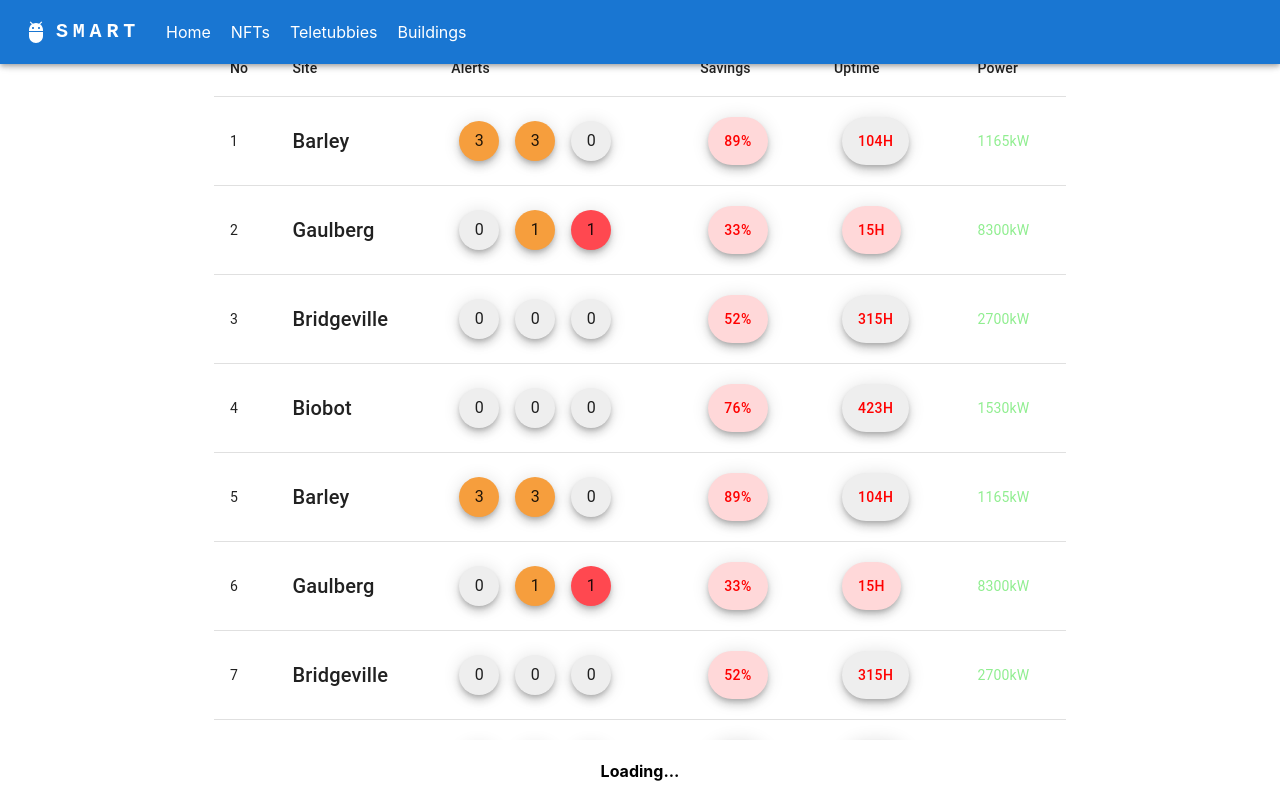
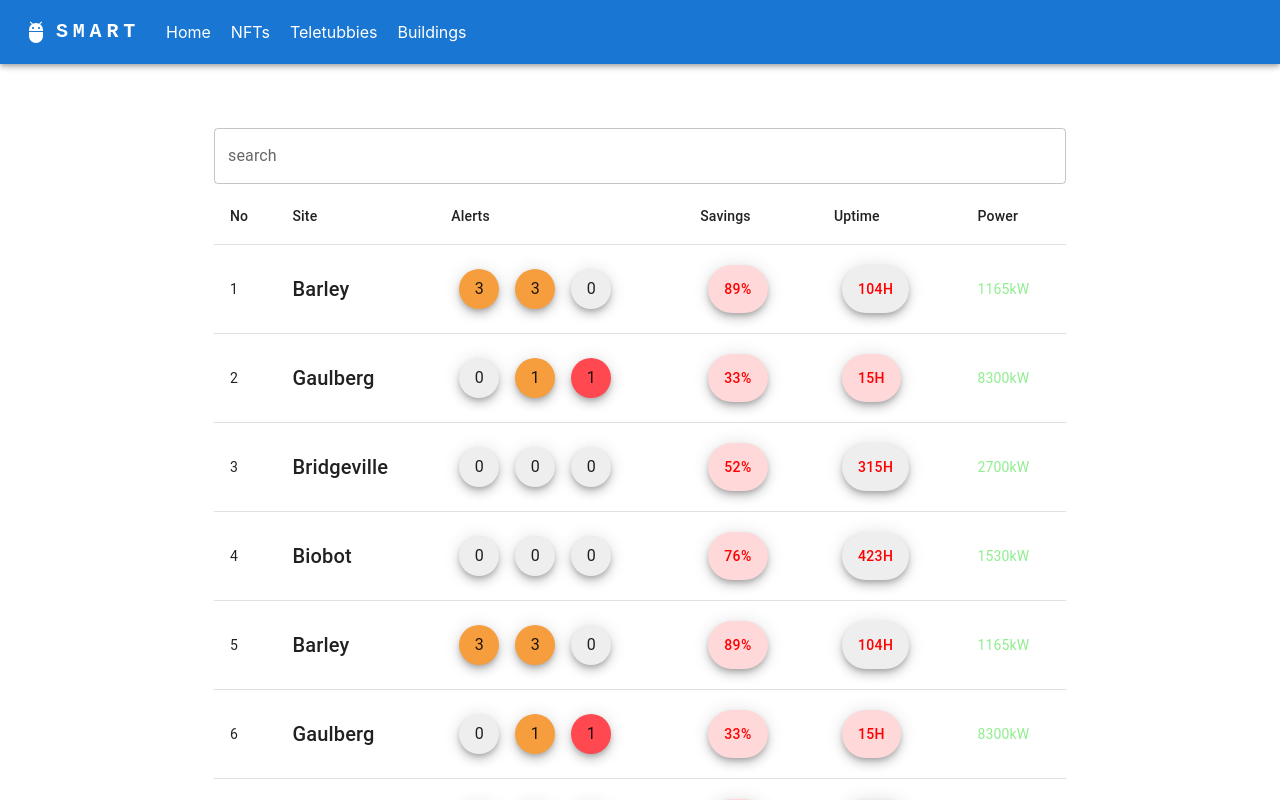
Before and after one commit to goldapple911/Smart, a React (Create React App) app: page /buildings in a window 1280 px wide. Shown: the top 800 px of the page. Built offline with nearby package versions, Linux system fonts and the light colour scheme; the HTML template or start-up script is replaced by a standard one.

Commit message:
resolved: conflicts & added: scroll

```diff
--- a/src/pages/Buildings/index.js
+++ b/src/pages/Buildings/index.js
@@ -1,5 +1,5 @@
 /*eslint-disable*/
-import React, { useEffect, useState } from 'react';
+import React, { useEffect, useState, useMemo } from 'react';
 
 import { getCurrentBuildingsData } from 'api';
 
@@ -7,10 +7,9 @@ import {
   Table,
   TableBody,
   TableCell,
-  TableContainer,
+  TextField,
   TableHead,
   TableRow,
-  Paper,
   Container,
 } from '@mui/material';
 
@@ -20,6 +19,7 @@ import InfiniteScroll from 'react-infinite-scroll-component';
 const Buildings = () => {
   const [buildingData, setBuildingData] = useState([]);
   const [buildings, setBuildings] = useState([]);
+  const [search, setSearch] = useState();
 
   const getCurrentBuildings = async () => {
     const result = await getCurrentBuildingsData();
@@ -46,18 +46,36 @@ const Buildings = () => {
   }, [buildingData]);
 
   const handleNext = () => {
-    getBuildings(buildings.length, buildings.length + 20);
+    getBuildings(buildings.length, buildings.length + 2);
   };
 
+  const filteredBuidings = useMemo(() => {
+    if (search) {
+      return buildings.filter((item) => {
+        return item.Name.toLowerCase().includes(search.toLowerCase());
+      });
+    } else {
+      return buildings;
+    }
+  }, [search, buildings]);
+
   return (
+    <Container maxWidth='md' sx={{ mt: 15 }}>
+      <TextField
+        fullWidth
+        label={'search'}
+        id='margin-dense'
+        margin='dense'
+        mx={10}
+        mt={20}
+        onChange={(e) => setSearch(e.target.value)}
+      />
       <InfiniteScroll
         dataLength={buildings.length}
         next={handleNext}
         hasMore={true}
         loader={<h4>Loading...</h4>}
       >
-      <Container maxWidth='md' sx={{ mt: 5 }}>
-        <TableContainer sx={{ maxHeight: 700 }} mt={4}>
         <Table sx={{ minWidth: 650 }} stickyHeader aria-label='sticky table'>
           <TableHead sx={{ zIndex: 2 }}>
             <TableRow>
@@ -70,15 +88,14 @@ const Buildings = () => {
             </TableRow>
           </TableHead>
           <TableBody>
-              {buildings.map(
+            {filteredBuidings.map(
               (item, i) =>
                 item && <BuildingTableRow item={item} key={i} id={i} />
             )}
           </TableBody>
         </Table>
-        </TableContainer>
+      </InfiniteScroll>
     </Container>
-    </InfiniteScroll>
   );
 };
 export default Buildings;
--- a/src/pages/NFTs/index.js
+++ b/src/pages/NFTs/index.js
@@ -1,11 +1,5 @@
 import React, { useEffect, useState } from "react";
 import {
-  CardActionArea,
-  Card,
-  CardMedia,
-  CardContent,
-  Typography,
-  Box,
   Grid,
   Container,
 } from "@mui/material";
@@ -17,7 +11,6 @@ const NFTSListPage = () => {
   const [nftListing, setNftListing] = useState([]);
   const [filteredNftListing, setFilteredNftListing] = useState([]);
   const [offset, setOffset] = useState(0);
-  const [searchTerm, setSearchTerm] = useState("");
 
   const loadNftListing = async () => {
     const responseData = await getNFTList(offset);
@@ -52,8 +45,6 @@ const NFTSListPage = () => {
         justifyContent: "center",
         mt: 15,
         mb: 10,
-        overflowY: "auto",
-        maxHeight: "70vh",
       }}
     >
       <Grid
--- a/src/pages/Teletubbies/index.js
+++ b/src/pages/Teletubbies/index.js
@@ -27,7 +27,7 @@ const Teletubbies = () => {
 
   const handleScroll = () => {
     if (window.innerHeight + window.scrollY >= document.body.offsetHeight) {
-      setNumTeletubbiesToShow(numTeletubbiesToShow + 20);
+      setNumTeletubbiesToShow(numTeletubbiesToShow + 1);
     }
   };
 
```
Also changed, not shown: src/App.js (+9 -8 lines). Lines whose indentation alone changed are shown as unchanged.
